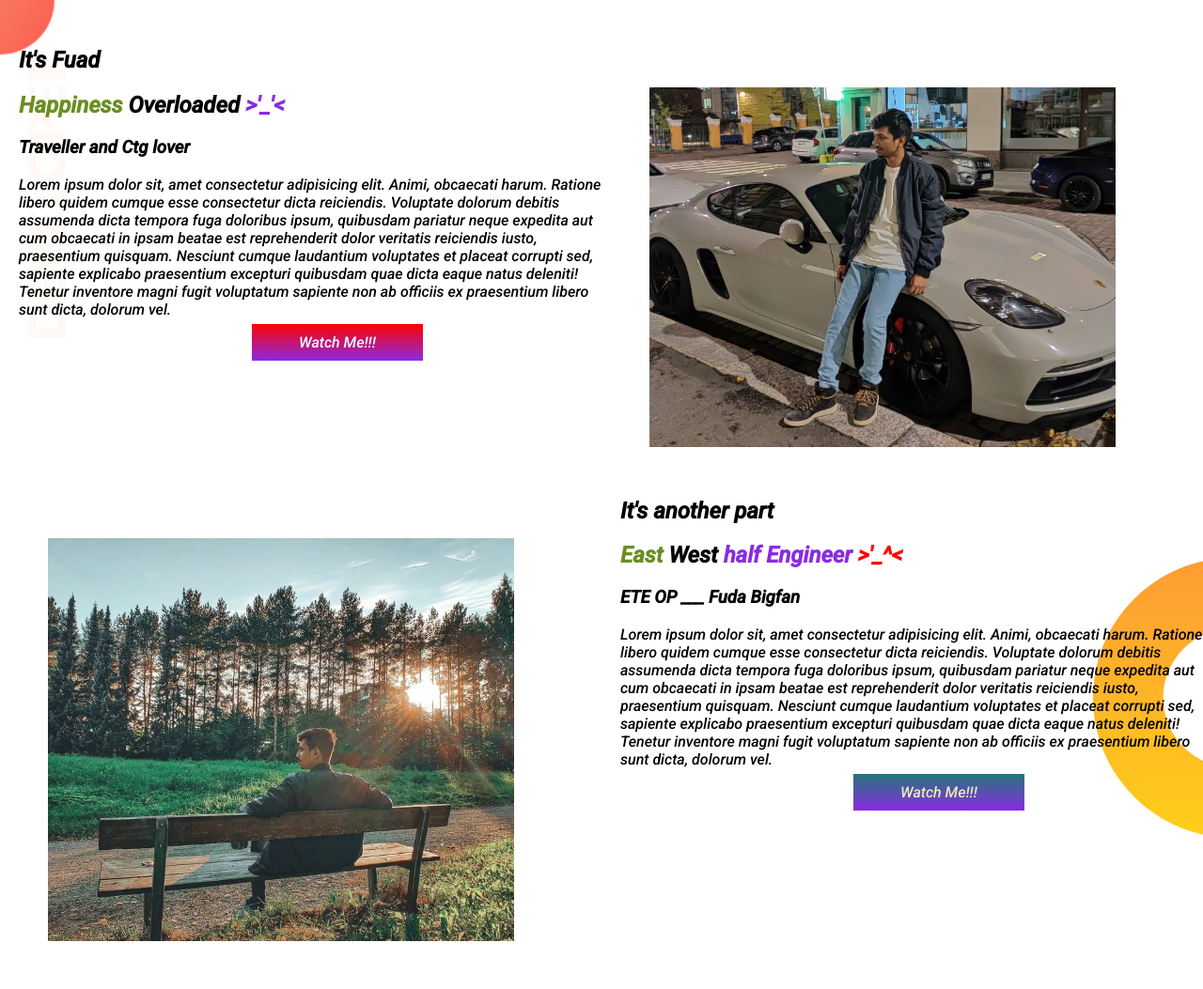
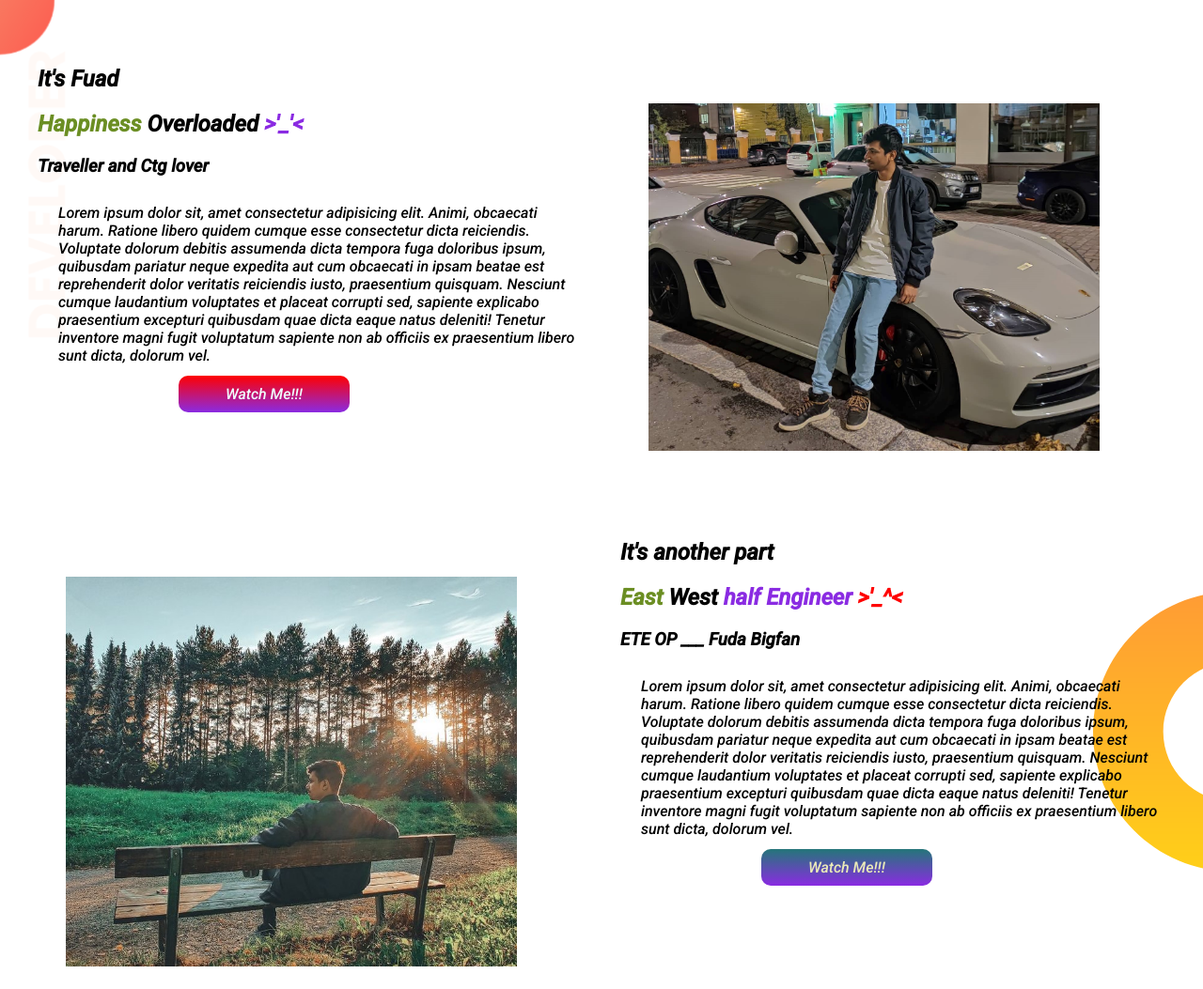
Before and after one commit to Naga2403/fuad-portfolio, a plain HTML site: page index.html in a window 1280 px wide. Shown: the whole page at 94% size. Before the commit the page ends 1006 px from the top, so only its background shows below. Drawn offline with Linux system fonts and the light colour scheme.

Commit message:
button changes

```diff
--- a/style.css
+++ b/style.css
@@ -15,8 +15,15 @@ body {
     color: blueviolet;
 }
 
+p {
+    margin: 2%;
+    padding: 10px;
+    font-style: justify;
+}
+
 section {
     display: flex;
+    padding: 20px;
 }
 
 .half-width {
@@ -34,8 +41,9 @@ section {
     background-image: linear-gradient(red, blueviolet);
     text-decoration: none;
     padding: 10px 50px;
-    margin-left: 40%;
+    margin-left: 25%;
     color: azure;
+    border-radius: 10px;
 }
 
 .top-ban {
@@ -51,8 +59,9 @@ section {
     background-image: linear-gradient(rgb(36, 118, 121), blueviolet);
     text-decoration: none;
     padding: 10px 50px;
-    margin-left: 40%;
+    margin-left: 25%;
     color: rgb(234, 235, 184);
+    border-radius: 10px;
 }
 
 .bot-ban {
```
